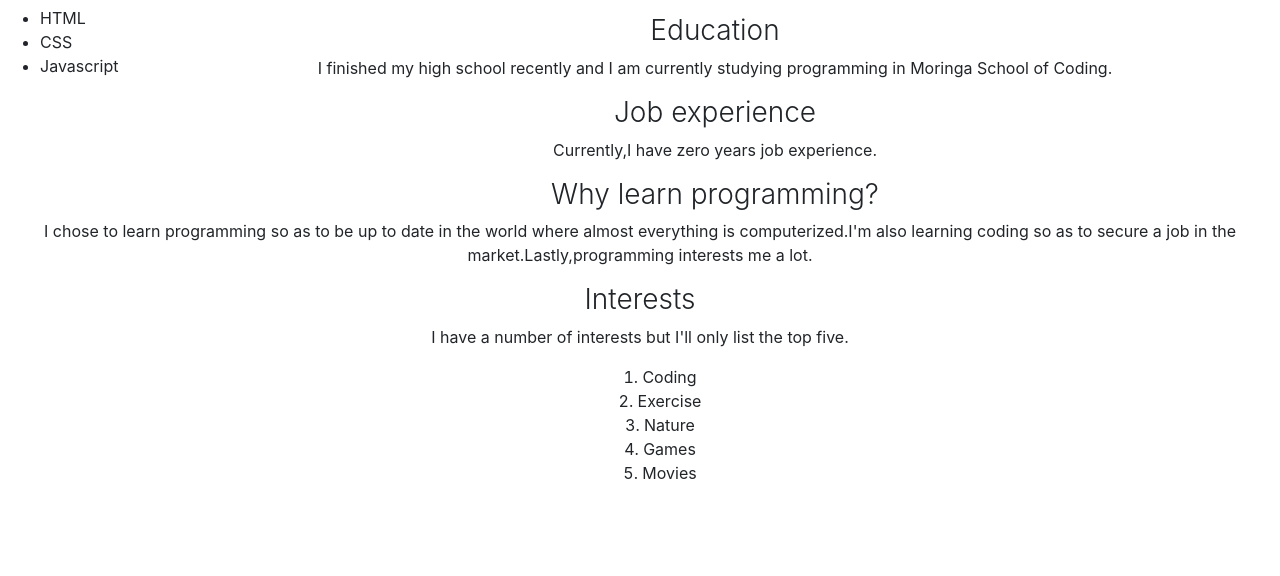
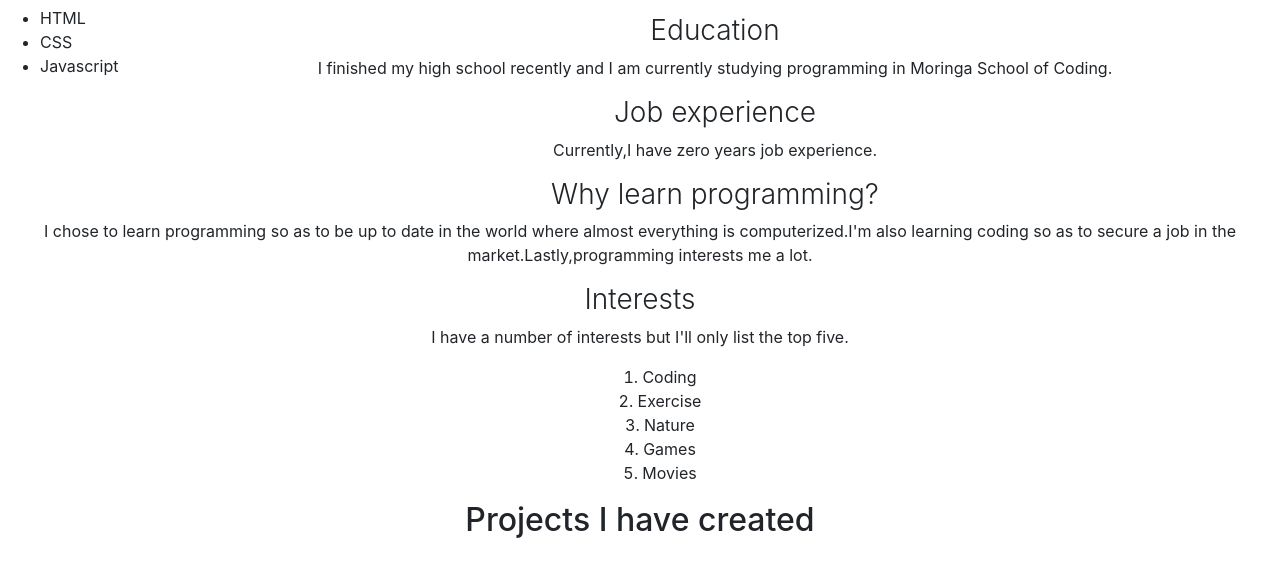
Before and after one commit to WaruiAlfred/portflio-page, a plain HTML site: page index.html in a window 1280 px wide. Shown: the part 122-698 px from the top of the page. Drawn offline with nearby package versions, Linux system fonts and the light colour scheme.

Commit message:
add h2 tag to div class=project-section and center it

```diff
--- a/css/styles.css
+++ b/css/styles.css
@@ -43,3 +43,6 @@ h1{
   text-align: center;
   list-style-position: inside;
 }
+.project-section h2{
+  text-align: center;
+}
--- a/index.html
+++ b/index.html
@@ -38,6 +38,10 @@
           <li>Movies</li>
         </ol>
       </div>
+      <div class="project-section">
+        <h2>Projects I have created</h2>
+
+      </div>
     </div>
   </body>
 </html>
```
